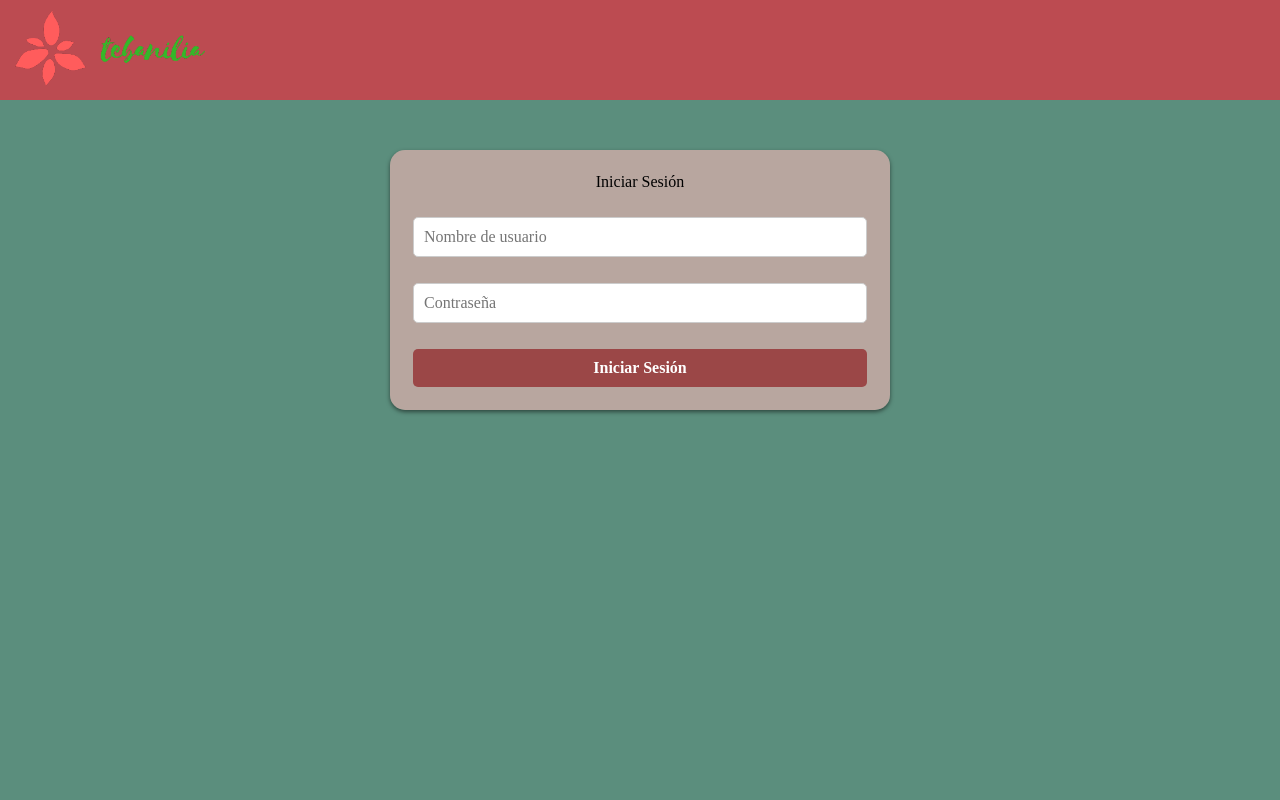
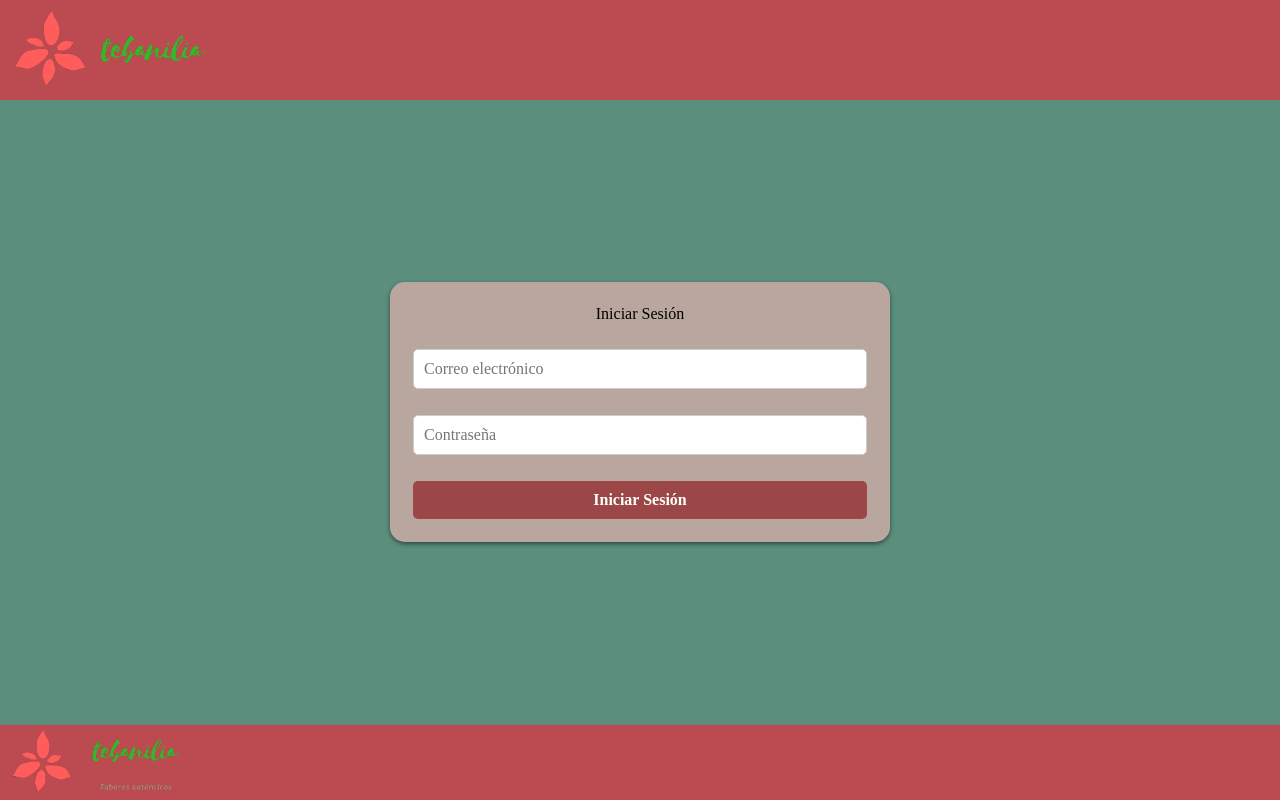
Before and after one commit to gallec27/ClementEstebanTebaniliaFront, a React (Vite) app: page / in a window 1280 px wide. Built offline with nearby package versions, Linux system fonts and the light colour scheme.

Commit message:
Continúa desarrollo del frontend

```diff
--- a/src/App.jsx
+++ b/src/App.jsx
@@ -16,7 +16,7 @@ function App() {
         <Router>
           <Routes>
             <Route path="/" element={<LoginForm />} />
-            <Route path="/" element={<ProductList />} />
+            <Route path="/productos" element={<ProductList user={user} />} />
             {/* <Route path="/productos" element={<ProductList />} /> */}
           </Routes>
         </Router>
--- a/src/components/LoginForm.jsx
+++ b/src/components/LoginForm.jsx
@@ -13,35 +13,61 @@ import {
   FormInput,
   UppercaseText,
 } from "./styles/Login";
-import { NavBar, Logo, UserInfo, Body } from "./styles/Layout";
+import { NavBar, Logo, UserInfo, Body, Footer, FooterLogo } from "./styles/Layout";
 
 const LoginForm = () => {
   const setUser = useStore((state) => state.setUser);
-  const [username, setUsername] = useState("");
+  const [email, setEmail] = useState("");
   const [password, setPassword] = useState("");
   const [error, setError] = useState("");
   const navigate = useNavigate();
 
   const handleLogin = async () => {
+    // Verificar campos vacíos
+    if (email.trim() === "" || password.trim() === "") {
+      setError("Por favor, complete todos los campos.");
+      return;
+    }
+
+    // Verificar formato de correo electrónico
+    const emailPattern = /^[a-zA-Z0-9._%+-]+@[a-zA-Z0-9.-]+\.[a-zA-Z]{2,}$/;
+    if (!emailPattern.test(email)) {
+      setError("El correo electrónico no es válido.");
+      return;
+    }
+
     try {
       const response = await axios.post("/api/user/login", {
-        username,
+        email,
         password,
       });
 
-      if (response.status === 200) {
-        // Autenticación exitosa, guarda el token en el cliente
-        // y redirige al usuario a la página deseada.
-        setUser(username);
-        navigate("/productos");
+      if (response.status === 200 && response.data.success) {
+        // Autenticación exitosa, redirige al usuario a la página deseada
+        navigate(response.data.redirectTo);
       } else {
-        setError("Nombre de usuario o contraseña incorrectos");
+        // Error en el backend, muestra el mensaje de error recibido
+        setError(response.data.message);
       }
     } catch (error) {
-      // Error de autenticación
-      setError("Error de autenticación. Inténtalo de nuevo.");
+      if (error.response) {
+        // Error de respuesta HTTP
+        if (error.response.status === 400
+          || error.response.status === 401
+          || error.response.status === 404) {
+
+          setError(error.response.data.message);
+        } else {
+          // Otros errores de respuesta HTTP
+          setError("Error en el servidor. Inténtalo de nuevo más tarde.");
+        }
+      } else {
+        // Error de red o en el cliente
+        setError("Error de red. Inténtalo de nuevo.");
+      }
     }
   };
+
 
   return (
     <Body>
@@ -56,9 +82,9 @@ const LoginForm = () => {
           <FormGroup>
             <FormInput
               type="text"
-              placeholder="Nombre de usuario"
-              value={username}
-              onChange={(e) => setUsername(e.target.value)}
+              placeholder="Correo electrónico"
+              value={email}
+              onChange={(e) => setEmail(e.target.value)}
             />
           </FormGroup>
           <FormGroup>
@@ -72,12 +98,14 @@ const LoginForm = () => {
           <FormGroup>
             <FormButton onClick={handleLogin}>Iniciar Sesión</FormButton>
           </FormGroup>
-          {error && (
-            <FormGroupError style={{ color: "red" }}>{error}</FormGroupError>
-          )}
+          {error && <FormGroupError style={{ color: "red" }}>{error}</FormGroupError>}
         </RegistrationForm>
       </Container>
+      <Footer>
+        <Logo src="/image/logo.png" alt="logo_tebanilia" />
+      </Footer>
     </Body>
+
   );
 };
 
--- a/src/components/ProductList.jsx
+++ b/src/components/ProductList.jsx
@@ -1,4 +1,5 @@
 import React, { useState, useEffect } from "react";
+import axios from "axios";
 import { useUserContext } from "./UserContext";
 import {
   FilterContainer,
@@ -6,7 +7,7 @@ import {
   Select,
   CheckboxLabel,
   CheckboxInput,
-  ResetButton
+  ResetButton,
 } from "./styles/SearchFilter";
 
 import {
@@ -14,10 +15,10 @@ import {
   ProductImage,
   CardContainer,
   Button,
-  Title
+  Title,
 } from "./styles/Card";
 
-import { NavBar, Logo, UserInfo, Body } from "./styles/Layout";
+import { NavBar, Logo, UserInfo, Body, Footer } from "./styles/Layout";
 
 const ProductList = () => {
   const { user } = useUserContext();
@@ -32,14 +33,22 @@ const ProductList = () => {
   const [categories, setCategories] = useState([]); // Estado para almacenar categorías
 
   useEffect(() => {
-    Promise.all([
-      fetch("/api/products/categories").then((res) => res.json()),
-      fetch("/api/products/list").then((res) => res.json()),
-    ]).then(([categoriesData, productsData]) => {
-      setCategories(categoriesData);
-      setProducts(productsData);
-      setFilteredProducts(productsData);
-    });
+    // Utiliza Axios para hacer las peticiones HTTP
+    axios
+      .all([
+        axios.get("/api/products/categories"),
+        axios.get("/api/products/list"),
+      ])
+      .then(
+        axios.spread((categoriesResponse, productsResponse) => {
+          setCategories(categoriesResponse.data);
+          setProducts(productsResponse.data);
+          setFilteredProducts(productsResponse.data);
+        })
+      )
+      .catch((error) => {
+        console.error("Error al obtener datos:", error);
+      });
   }, []);
 
   const handleAddToCart = (product) => {
@@ -79,7 +88,9 @@ const ProductList = () => {
 
   const handleCategoryChange = (event) => {
     const categoryName = event.target.value;
-    const categoryObject = categories.find((cat) => cat.nombre_cat.toLowerCase() === categoryName.toLowerCase());
+    const categoryObject = categories.find(
+      (cat) => cat.nombre_cat.toLowerCase() === categoryName.toLowerCase()
+    );
     if (categoryObject) {
       setCategory(categoryObject.nombre);
       filterProducts(searchTerm, minPrice, categoryObject.id, sortByPrice);
@@ -123,9 +134,7 @@ const ProductList = () => {
 
     // Filtrar por categoría
     if (cat > 0) {
-      filtered = filtered.filter(
-        (product) => product.id_cat === cat
-      );
+      filtered = filtered.filter((product) => product.id_cat === cat);
     }
 
     // Ordenar por precio si es necesario
@@ -141,21 +150,19 @@ const ProductList = () => {
       <NavBar>
         <Logo src="/image/logo1.png" alt="logo_tebanilia" />
         <UserInfo>
-          {user ? (
-            <span>Hola, {user.nombre}</span>
-          ) : null}
+          {user ? <span>Hola, {user}</span> : null}
         </UserInfo>
       </NavBar>
       <Title>Lista de Productos</Title>
       <FilterContainer>
         <SearchInput
-          type="text" // Cambiado a "text"
+          type="text"
           placeholder="Buscar por descripción"
           value={searchTerm}
           onChange={handleSearchChange}
         />
         <SearchInput
-          type="text" // Cambiado a "text"
+          type="text"
           placeholder="Precio mínimo"
           value={minPrice}
           onChange={handleMinPriceChange}
@@ -170,13 +177,15 @@ const ProductList = () => {
         </Select>
         <CheckboxLabel>
           Ordenar por precio:
-          < CheckboxInput
+          <CheckboxInput
             type="checkbox"
             checked={sortByPrice}
             onChange={handleSortByPriceChange}
           />
         </CheckboxLabel>
-        <ResetButton onClick={handleResetFilters}>Restablecer Filtros</ResetButton>
+        <ResetButton onClick={handleResetFilters}>
+          Restablecer Filtros
+        </ResetButton>
       </FilterContainer>
       <CardContainer>
         {filteredProducts.length > 0 ? (
@@ -189,7 +198,7 @@ const ProductList = () => {
               />
               <p>{product.detalle}</p>
               <p>Precio: ${product.precio}</p>
-              {user.nombre !== "Administrador" ? (
+              {user.nivelAcceso !== "client" ? (
                 <Button onClick={() => handleDetails(product)}>Detalle</Button>
               ) : (
                 <Button onClick={() => handleEdit(product)}>Modificar</Button>
@@ -202,6 +211,9 @@ const ProductList = () => {
           <p>Cargando...</p>
         )}
       </CardContainer>
+      <Footer>
+        <Logo src="/image/logo.png" alt="logo_tebanilia" />
+      </Footer>
     </Body>
   );
 };
--- a/src/components/styles/Layout.jsx
+++ b/src/components/styles/Layout.jsx
@@ -17,6 +17,9 @@ const GlobalStyle = styled.div`
 
 // Define el estilo del body
 const Body = styled.div`
+  display: flex;
+  flex-direction: column;
+  justify-content: space-between;
   min-width: 290px;
   min-height: 100vh;
   background-color: #5b8e7d;
@@ -111,10 +114,13 @@ const LogoImage = styled.img`
 // Define el estilo del footer
 const Footer = styled.footer`
   display: flex;
-  flex-direction: column;
+  flex-direction: row;
   justify-content: space-between;
-  background-color: var(--header-footer-color);
-  height: auto;
+  align-items: center;
+  padding-left: 10px;
+  padding-right: 10px;
+  flex-wrap: wrap;
+  background-color: #bc4b51;
 `;
 
 // Define el estilo del logo en el footer
--- a/src/components/styles/Login.jsx
+++ b/src/components/styles/Login.jsx
@@ -17,7 +17,6 @@ const RegistrationForm = styled.div`
   max-width: 500px;
   width: 100%;
   height: auto;
-  margin-top: 50px;
   margin-left: 10px;
   margin-right: 10px;
   border-radius: 15px;
```
